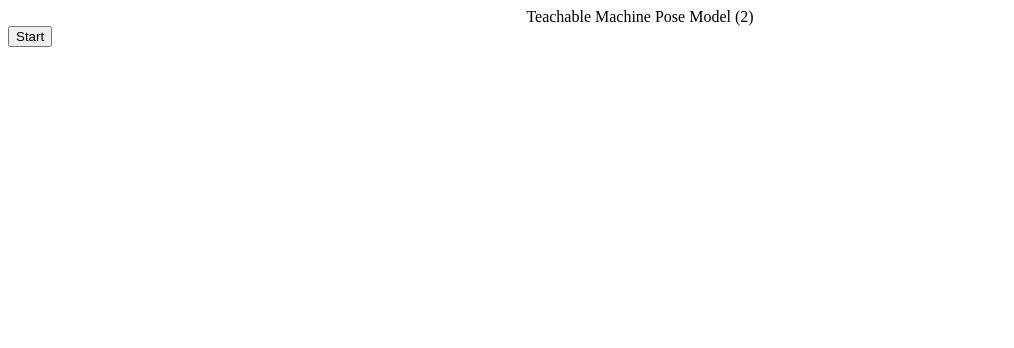
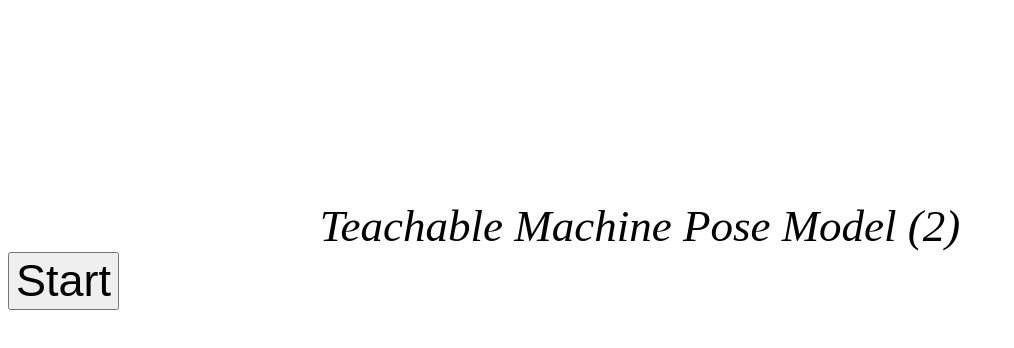
Before and after one commit to jinubot07/The-Graduate-Project, a plain HTML site: page my-pose-model(2)_noone/index.html in a window 1280 px wide. Shown: the whole page, without its empty margins (0-1014 px from the left). Drawn offline with Linux system fonts and the light colour scheme.

Commit message:
Update index.html

```diff
--- a/my-pose-model(2)_noone/index.html
+++ b/my-pose-model(2)_noone/index.html
@@ -9,9 +9,17 @@
     <style>
         div{
             text-align : center;
+            margin-top: 200px;
+            font-size: 45px;        /*글씨 크기*/
+            nt-family: fantasy;     /*글씨체*/
+            font-kerning: initial;  /*대문자 자간 */
+            font-style : italic     /*글씨 기울이기*/
+
         }
+
         button{
             text-align : center;
+            font-size: 45px;
         }
     </style>
 </head>
```
